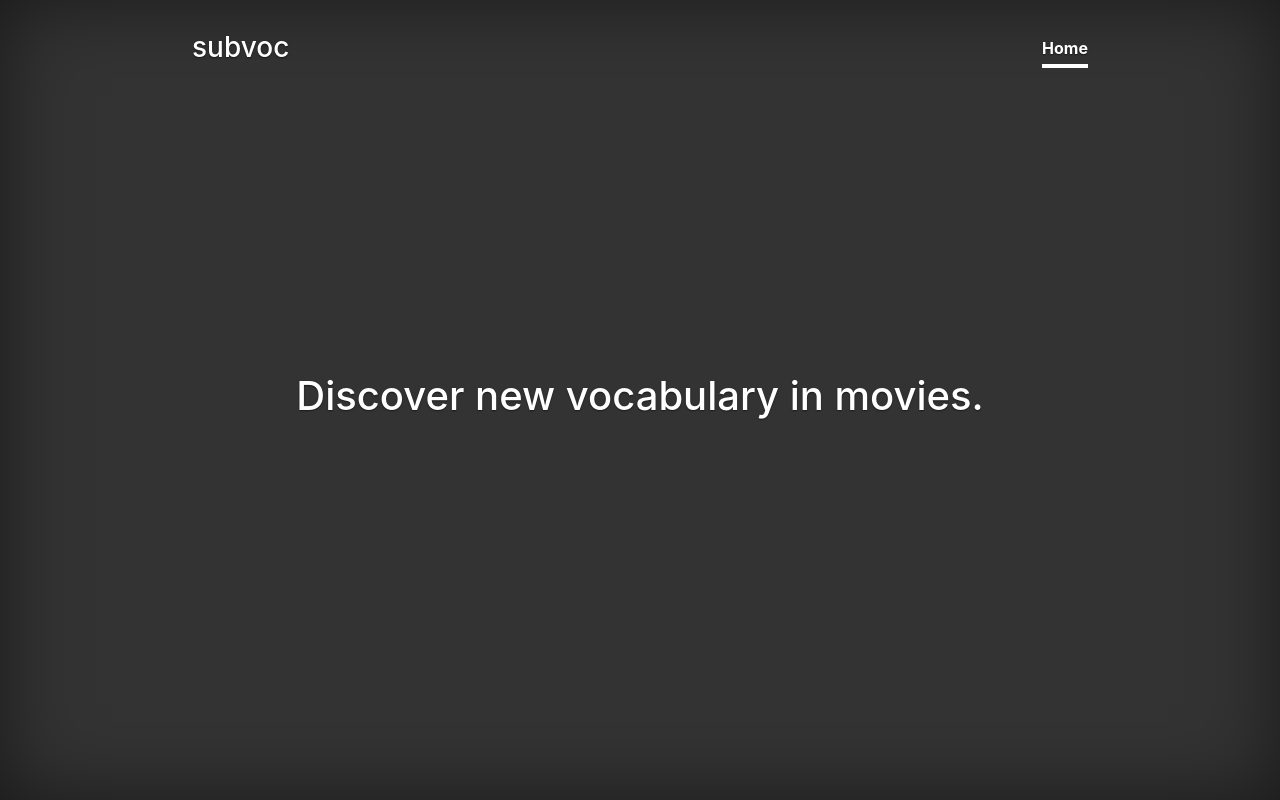
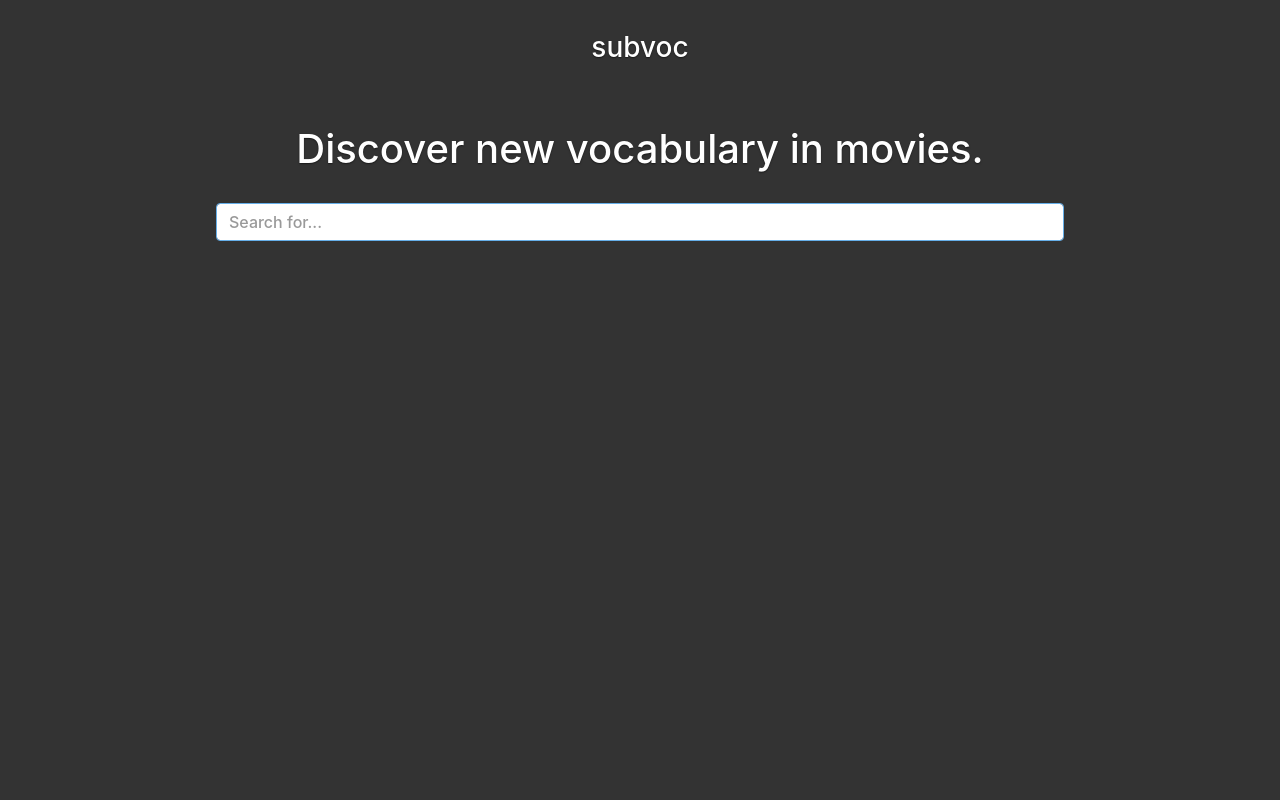
Before and after one commit to stephanos/subvoc, a Flask app: page / in a window 1280 px wide. Run offline with Flask 2, Linux system fonts and the light colour scheme; some libraries are stand-ins or nearby versions.

Commit message:
add movie search

```diff
--- a/config_dev.py
+++ b/config_dev.py
@@ -1,4 +1,3 @@
-import os
 import credentials
 
 # flask core settings
--- /dev/null
+++ b/domain/search.py
@@ -0,0 +1,33 @@
+from xmlrpc.client import ServerProxy
+
+OPENSUBTITLES_URL = 'http://api.opensubtitles.org/xml-rpc'
+OPENSUBTITLES_UA = 'OSTestUserAgentTemp'
+LANGUAGE = 'en'
+
+def to_movie(item):
+    return {
+        'id': item.get('IDMovieImdb'),
+        'title': item.get('MovieName'),
+        'year': item.get('MovieYear'),
+        'kind': item.get('MovieKind'),
+    }
+
+def find_movies(query, credentials):
+    xmlrpc = ServerProxy(OPENSUBTITLES_URL, allow_none=True)
+
+    user_agent = "{} v1".format(credentials[0])
+    resp = xmlrpc.LogIn(credentials[0], credentials[1], LANGUAGE, OPENSUBTITLES_UA)
+    if resp.get('status').split()[0] != '200':
+        raise RuntimeError("received status {}".format(resp.get('status')))
+    token = resp.get('token')
+
+    resp = xmlrpc.SearchSubtitles(token, [
+            { 'sublanguageid': 'en' },
+            { 'query': query }
+        ], [ { 'limit': 100 } ])
+    if resp.get('status').split()[0] != '200':
+        raise RuntimeError("received status {}".format(resp.get('status')))
+
+    all_movies = [to_movie(item) for item in resp.get('data')]
+    unique_movies = { m['id']: m for m in all_movies }.values()
+    return unique_movies
--- a/main.py
+++ b/main.py
@@ -1,5 +1,6 @@
 import os
-from flask import Flask, render_template
+from flask import Flask, render_template, request
+from domain.search import find_movies
 
 
 config_filename = os.environ.get('CONFIG', 'config_dev')
@@ -7,8 +8,15 @@ app = Flask(__name__, static_url_path='/static')
 
 
 app.config.from_object(config_filename)
+OPENSUBTITLES_CREDENTIALS = (app.config['OPENSUBTITLES_USER'], app.config['OPENSUBTITLES_PASS'])
 
 
 @app.route('/')
 def home():
-    return render_template('home.html')
+    query = request.args.get('q')
+    print(query, 'true' if query else 'false')
+    movies = find_movies(query, OPENSUBTITLES_CREDENTIALS) if query else ''
+
+    return render_template('home.html',
+        query=query if query else '',
+        result=movies)
--- /dev/null
+++ b/run.py
@@ -0,0 +1,3 @@
+from main import app
+
+app.run(port=8000)
--- /dev/null
+++ b/static/css/home.css
@@ -0,0 +1,9 @@
+.search {
+    padding: 2rem;
+}
+
+.search-result {
+    margin-top: 2rem;
+    font-weight: normal;
+    font-size: 0.6em;
+}
--- a/static/css/layout.css
+++ b/static/css/layout.css
@@ -37,17 +37,9 @@ body {
 
 /* Extra markup and styles for table-esque vertical and horizontal centering */
 .site-wrapper {
-  display: table;
   width: 100%;
-  height: 100%; /* For at least Firefox */
-  min-height: 100%;
-  -webkit-box-shadow: inset 0 0 5rem rgba(0,0,0,.5);
-          box-shadow: inset 0 0 5rem rgba(0,0,0,.5);
 }
-.site-wrapper-inner {
-  display: table-cell;
-  vertical-align: top;
-}
+
 .cover-container {
   margin-right: auto;
   margin-left: auto;
@@ -93,15 +85,6 @@ body {
   border-bottom-color: #fff;
 }
 
-@media (min-width: 48em) {
-  .masthead-brand {
-    float: left;
-  }
-  .nav-masthead {
-    float: right;
-  }
-}
-
 
 /*
  * Cover
@@ -130,19 +113,6 @@ body {
  */
 
 @media (min-width: 40em) {
-  /* Pull out the header and footer */
-  .masthead {
-    position: fixed;
-    top: 0;
-  }
-  .mastfoot {
-    position: fixed;
-    bottom: 0;
-  }
-  /* Start the vertical centering */
-  .site-wrapper-inner {
-    vertical-align: middle;
-  }
   /* Handle the widths */
   .masthead,
   .mastfoot,
--- a/templates/home.html
+++ b/templates/home.html
@@ -5,6 +5,29 @@
 
     Discover new vocabulary in movies.
 
+    <div class="search container">
+      <div class="search-input input-group">
+        <form action="/" method="GET">
+          <input type="text"
+                name="q"
+                value="{{query}}"
+                autofocus
+                class="form-control"
+                autocomplete="off"
+                placeholder="Search for...">
+        </form>
+      </div>
+
+      <div class="search-result">
+        {% if result %}
+          {% for item in result %}
+          <div class="search-result-item">
+            <a href="/{{ item.id }}">{{ item.title }}</a>
+          </div>
+          {% endfor %}
+        {% endif %}
+      </div>
+
   </h1>
 
 {% endblock %}
--- a/templates/layout.html
+++ b/templates/layout.html
@@ -13,6 +13,7 @@
 
     <link href="/static/vendor/bootstrap/css/bootstrap.min.css" rel="stylesheet">
     <link href="/static/css/layout.css" rel="stylesheet">
+    <link href="/static/css/home.css" rel="stylesheet">
   </head>
 
   <body>
@@ -28,13 +29,10 @@
               <h3 class="masthead-brand">
                 <a href="/">subvoc</a>
               </h3>
-              <nav class="nav nav-masthead">
-                <a class="nav-link active" href="/">Home</a>
-              </nav>
             </div>
           </div>
 
-          <div class="inner cover">
+          <div id="app" class="inner cover">
             {% block content %}
             {% endblock %}
           </div>
```
